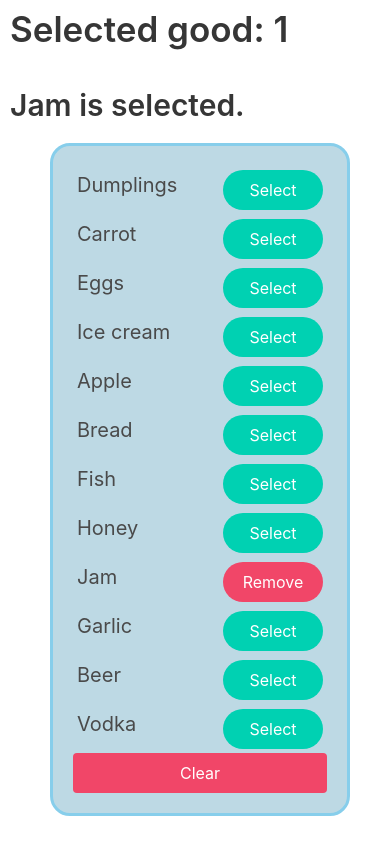
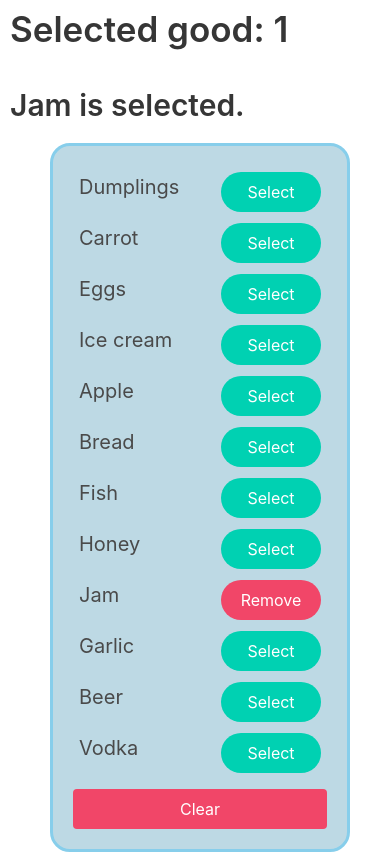
Before and after one commit to mate-academy/react_goods-selector, a React (Create React App) app: page / in a window 390 px wide. Built offline with nearby package versions, Linux system fonts and the light colour scheme.

Commit message:
fix buttons and clear for phones

```diff
--- a/src/App.scss
+++ b/src/App.scss
@@ -12,6 +12,7 @@ body {
   }
 
   &__clear {
+    margin-top: 10px;
     width: 100%;
   }
   &__button-clear {
@@ -20,10 +21,6 @@ body {
 
   &__subtitle {
     width: 700px;
-  }
-
-  &__button-block {
-    display: block;
   }
 
   &__list {
@@ -41,7 +38,7 @@ body {
   }
 
   &__item {
-    margin: 4px;
+    margin: 6px;
     list-style: none;
     font-size: 20px;
     position: relative;
```
